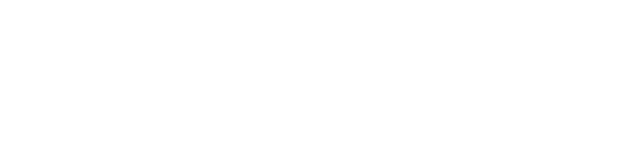
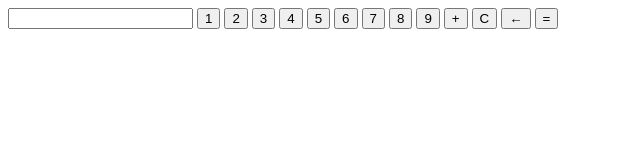
Before and after one commit to filipesilvait/calculadora-js, a plain HTML site: page index.html in a window 1280 px wide. Shown: the whole page, without its empty margins (0-640 px from the left). Drawn offline with Linux system fonts and the light colour scheme.

Commit message:
add buttons

```diff
--- a/index.html
+++ b/index.html
@@ -7,6 +7,22 @@
     <title>Calculadora JS</title>
 </head>
 <body>
-
+    <div id="calculadora">
+        <input type="text" id="resultado" readonly>
+        <button onclick="insert('1')">1</button>
+        <button onclick="insert('2')">2</button>
+        <button onclick="insert('3')">3</button>
+        <button onclick="insert('4')">4</button>
+        <button onclick="insert('5')">5</button>
+        <button onclick="insert('6')">6</button>
+        <button onclick="insert('7')">7</button>
+        <button onclick="insert('8')">8</button>
+        <button onclick="insert('9')">9</button>
+        <button onclick="insert('+')">+</button>
+        <button onclick="clean()">C</button>
+        <button onclick="back()">&larr;</button>
+        <button onclick="calcular()">=</button>
+    </div>
+    <script src="calculadora.js"></script>
 </body>
 </html>
```
